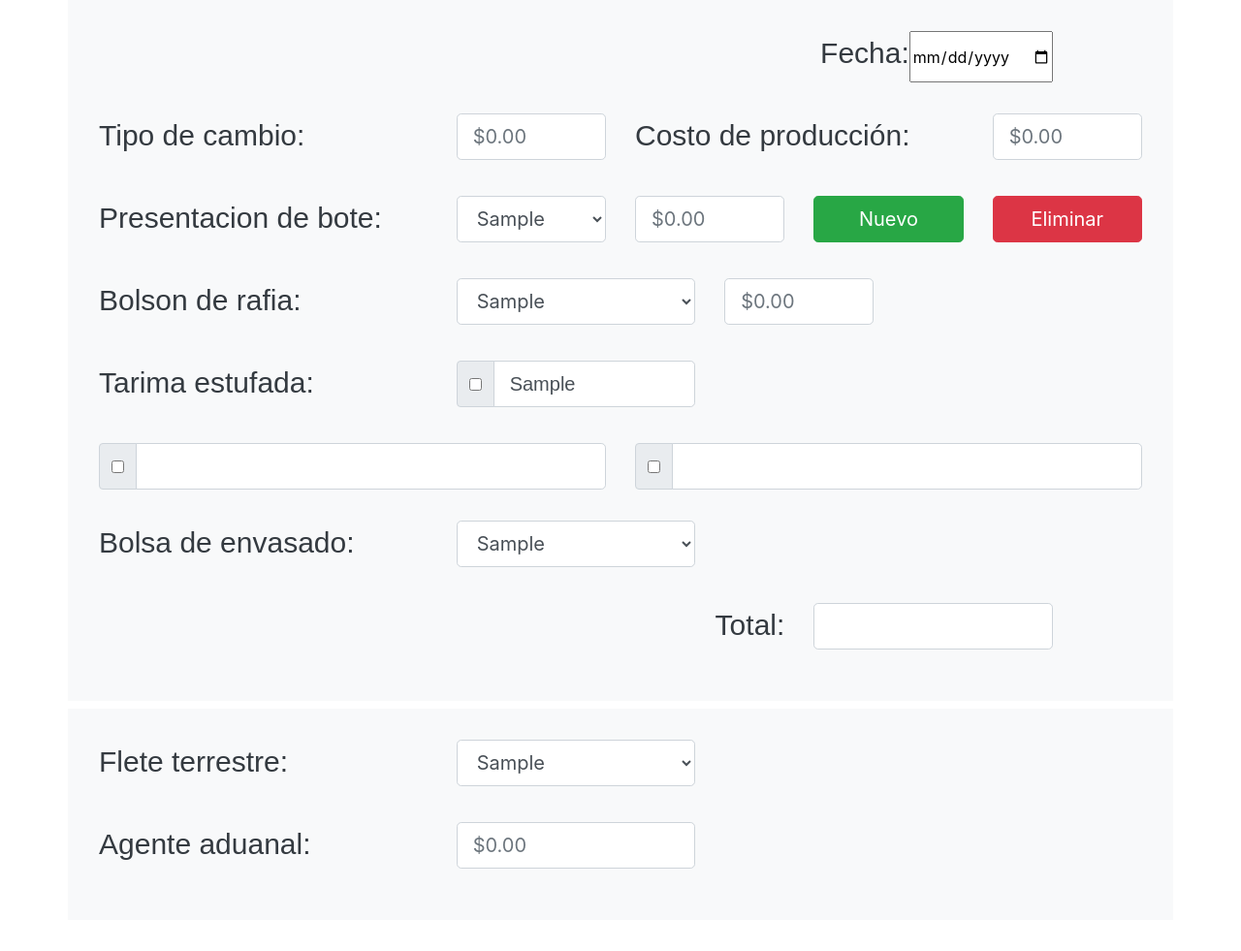
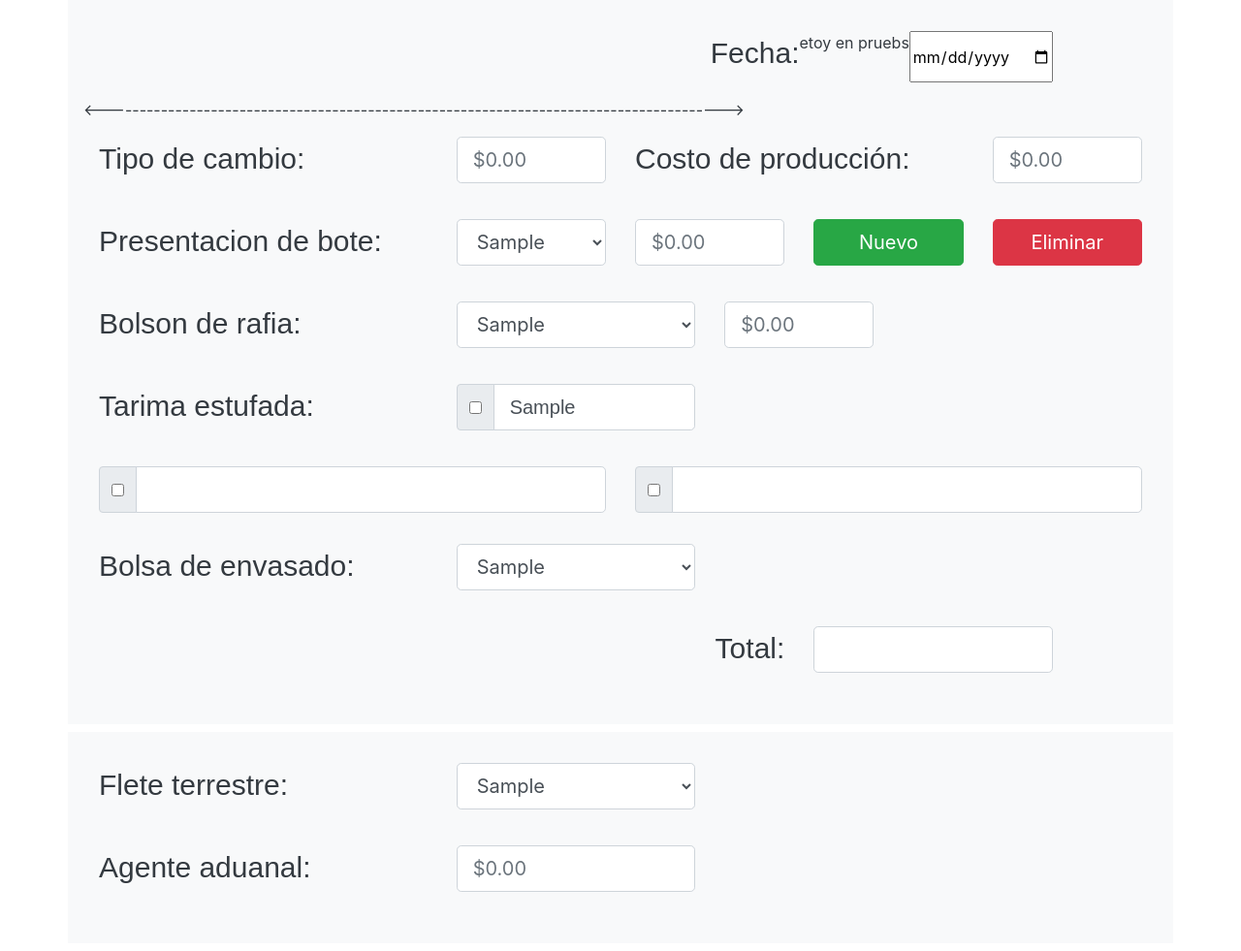
Before and after one commit to lore-lore/costos-carburo, a PHP site: page /ejemplo.php in a window 1280 px wide. Shown: the whole page at 97% size. Before the commit the page ends 896 px from the top, so only its background shows below. Run offline with PHP 8.4, Linux system fonts and the light colour scheme; tables that the repository leaves empty or names only in its code hold one stand-in row (values such as "Sample post"); data that the repository does not hold is empty.

Commit message:
Probando

```diff
--- a/ejemplo.php
+++ b/ejemplo.php
@@ -24,11 +24,11 @@
     <div class="form-group ">
       <div class="row h-50 p-3 " >
         <div class="col-11 d-flex flex-row-reverse" >
-          <input type="date" name="fecha" value="dd-mm-aaaa" >
+          <input type="date" name="fecha" value="dd-mm-aaaa" >etoy en pruebs
           <label>Fecha:</label>
         </div>
       </div>
-      <!--------------------------------------------------------------------------------------->
+      <--------------------------------------------------------------------------------------->
       <div class="row h-50 p-3">
         <div class="col-4">
             <label for="cambio"> Tipo de cambio: </label>
```
